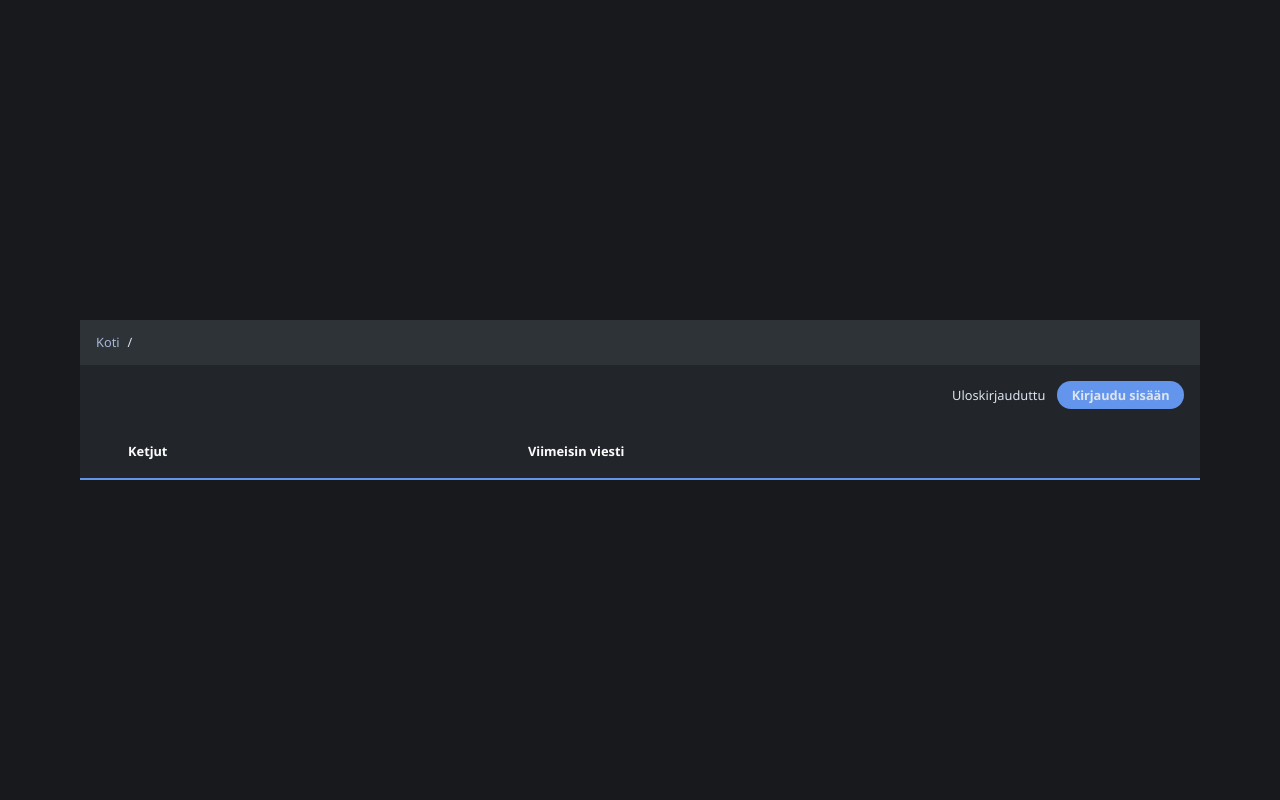
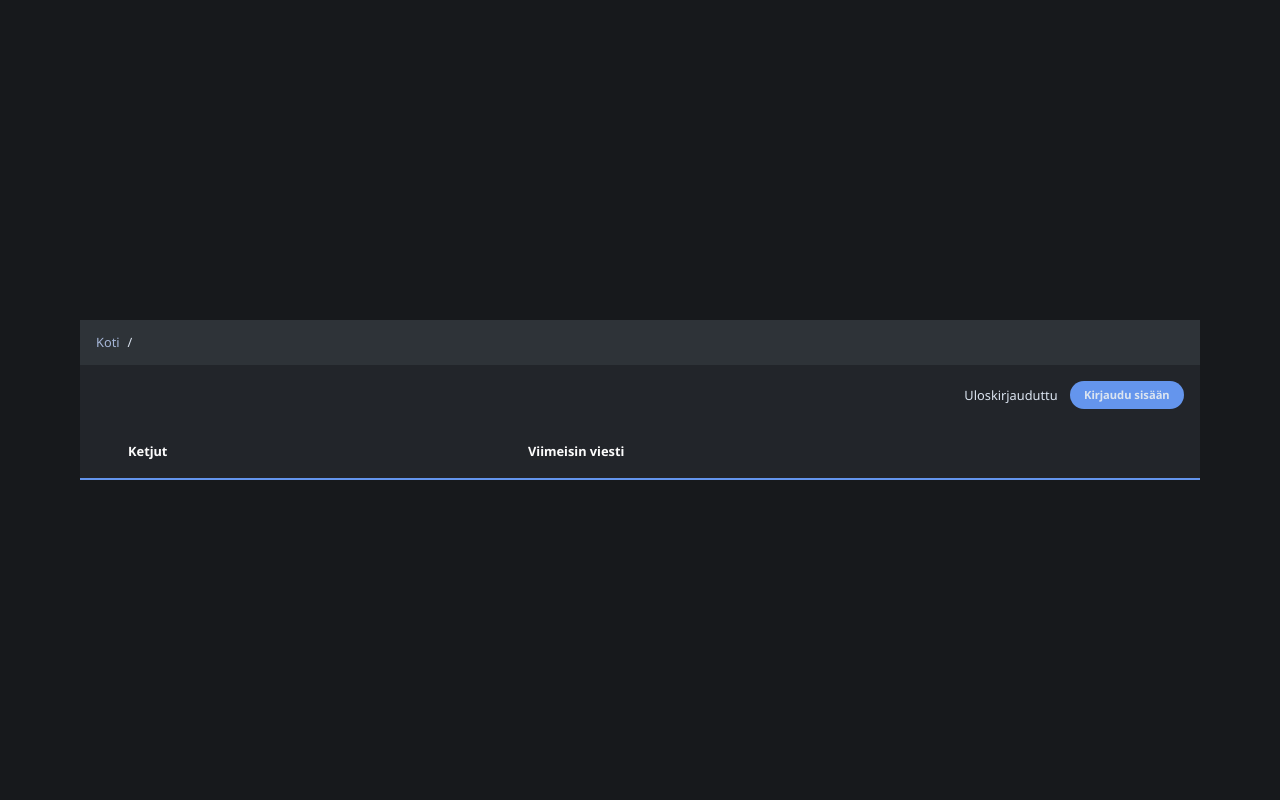
Before and after one commit to shdewz/forum-webapp, a Flask app: template templates/board.html in a window 1280 px wide. Run offline with Flask 3, Linux system fonts and the light colour scheme; the template is opened without the code that fills it, so the values that code supplies are empty.

Commit message:
Adjust button styling

```diff
--- a/static/styles/main.css
+++ b/static/styles/main.css
@@ -41,12 +41,14 @@ a {
 .button {
     font-weight: bold;
     background-color: var(--accent);
+    color: var(--body-text);
     display: flex;
     align-items: center;
     justify-content: center;
     text-align: center;
     border-radius: 100px;
     padding: 0.3rem 0.9rem;
+    font-size: 0.7rem;
     height: 1.2rem;
     transition: 100ms ease;
 }
```
